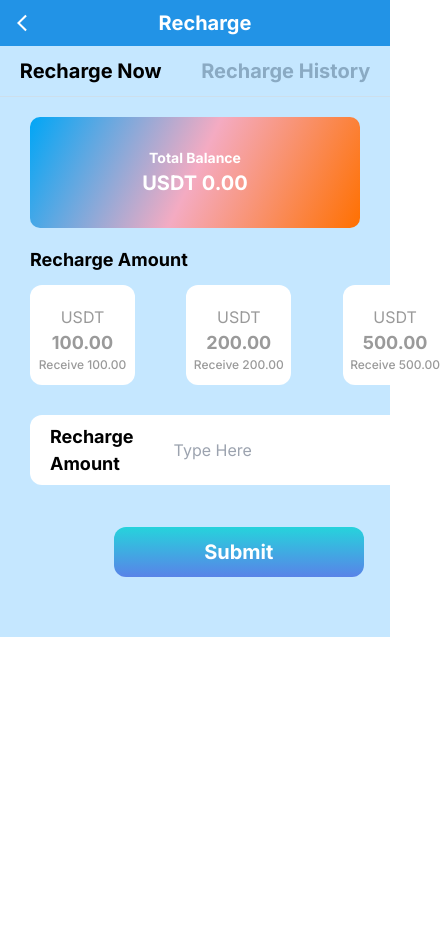
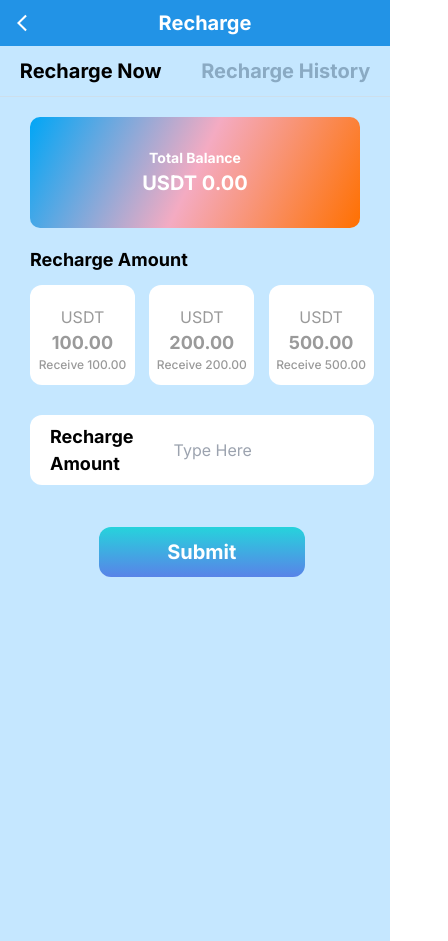
Before and after one commit to mhmAdmin1122/Rise, a Next.js app: page /page/recharge in a window 390 px wide. Shown: the whole page, 448 px wide, since content can reach past the window. Before the commit the page ends 844 px from the top, so only its background shows below. Built offline with nearby package versions, Linux system fonts and the light colour scheme.

Commit message:
profile, recharge, withgraw, and other few pages set mobile friendly

```diff
--- a/src/app/globals.css
+++ b/src/app/globals.css
@@ -68,7 +68,7 @@ body {
 /* triggerBtn */
 
 /* levelShortDetail */
-.levelDetailCard{
+.levelDetailCard {
   @apply w-[420px] bg-[#fff] p-[16px] rounded-[12px] transition-all ease-in-out duration-700 shadow-lg shadow-gray-300 border-[1px] border-gray-200;
 }
 .levelShortDetail {
@@ -279,14 +279,45 @@ body::-webkit-scrollbar-track,
     justify-content: center;
     gap: 15px;
   }
-  .levelDetailCard{
+  .levelDetailCard {
     @apply w-[320px] bg-[#fff] p-[16px] rounded-[12px] transition-all ease-in-out duration-700 shadow-lg shadow-gray-300 border-[1px] border-gray-200;
   }
   .levelImages {
-    @apply gap-4
+    @apply gap-4;
   }
-  .copy-write-line{
-    @apply text-[14px]
+  .copy-write-line {
+    @apply text-[14px];
+  }
+  /* profile page */
+  .userAmountAbout-box {
+    @apply w-[310px];
+  }
+  .userAmountAbout-box h2 {
+    @apply text-center;
+  }
+  .mainCard-box {
+    @apply w-[310px];
+  }
+  .uperBox {
+    @apply px-[20px];
+  }
+  .inputBoxes .form_Input {
+    @apply w-[350px] my-5;
+  }
+  .form_header h3 {
+    @apply text-[14px];
+  }
+  .typer_amount input {
+    padding-left: 20px;
+    padding-right: 20px;
+    padding-top: 12px;
+    padding-bottom: 12px;
+    outline: 2px solid transparent;
+    outline-offset: 2px;
+    width: 200px;
+  }
+  .reacharge_Detail_Box_01 {
+    @apply h-screen;
   }
 }
 /* mobile design */
```
